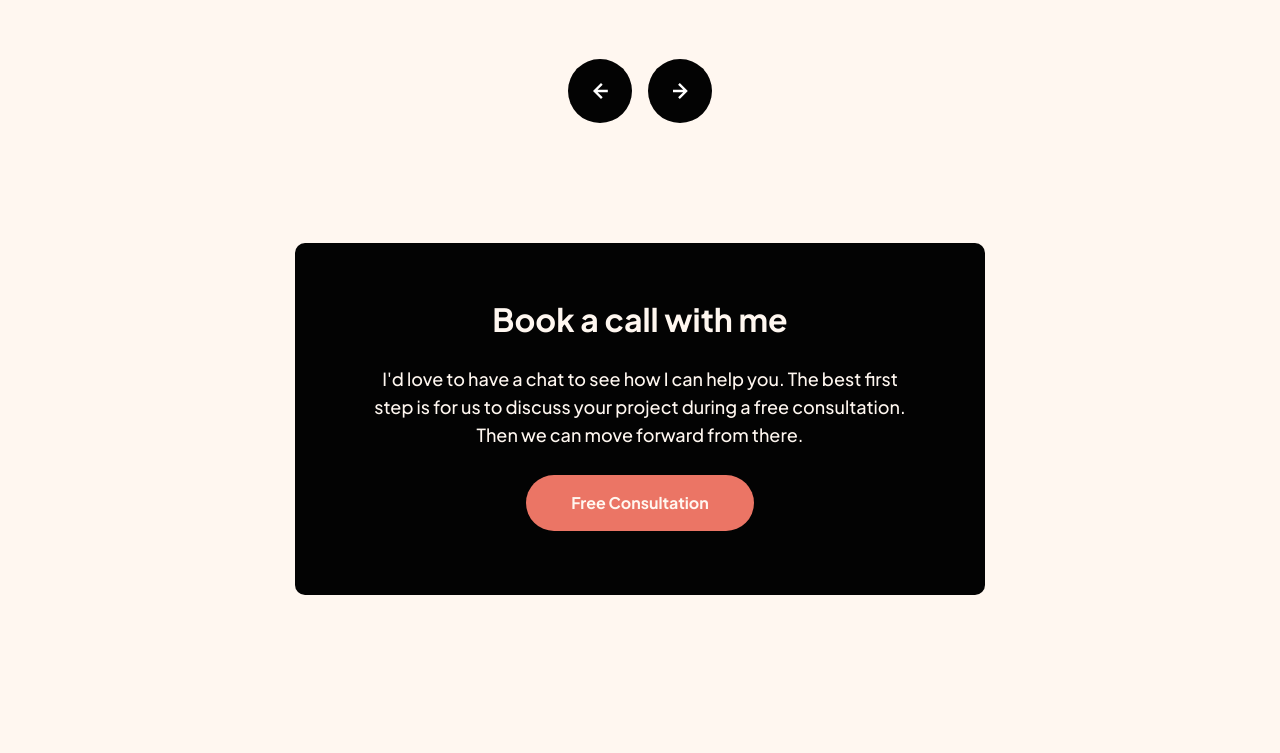
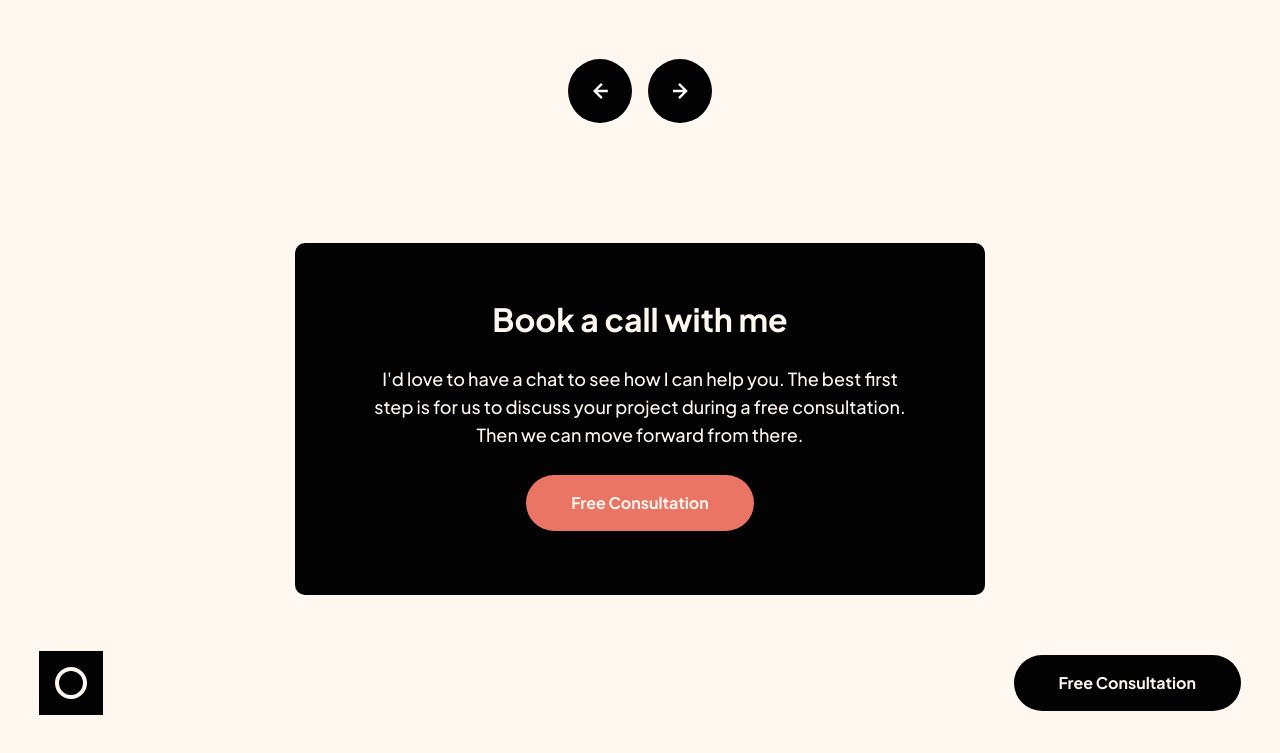
Before and after one commit to manondupriez/single-page-design-portfolio, a website: page index.html in a window 1280 px wide. Shown: the part 1997-2750 px from the top of the page. Before the commit the page ends 2592 px from the top, so only its background shows below. Drawn offline with Linux system fonts and the light colour scheme.

Commit message:
Make footer for all devices

```diff
--- a/index.html
+++ b/index.html
@@ -124,6 +124,13 @@
                     </section>
                 </div>
             </main>
+            <div class="mt-[40px] mb-[32px] md:mt-[56px] md:mb-[56px] 3xl:mb-[64px] px-[16px] md:px-[39px] 3xl:px-[165px]">
+                <!-- Footer -->
+                <footer class="flex items-center justify-between">
+                    <img src="assets/images/logo.svg" alt="Logo" class="w-[48px] h-[48px] md:w-[64px] md:h-[64px]">
+                    <button class="bg-black hover:bg-galactic-blue transition-colors duration-300 text-light-cream text-[14px] md:text-[16px] font-bold leading-[28px] rounded-[28px] py-[8px] px-[27px] md:py-[14px] md:px-[45px] cursor-pointer"> Free Consultation</button>
+                </footer>
+            </div>
         </div>
         <!-- JavaScript-->
         <noscript>JavaScript est désactivé. Le site risque de ne pas fonctionner correctement.</noscript>
```
Also changed, not shown: assets/css/main.css.
